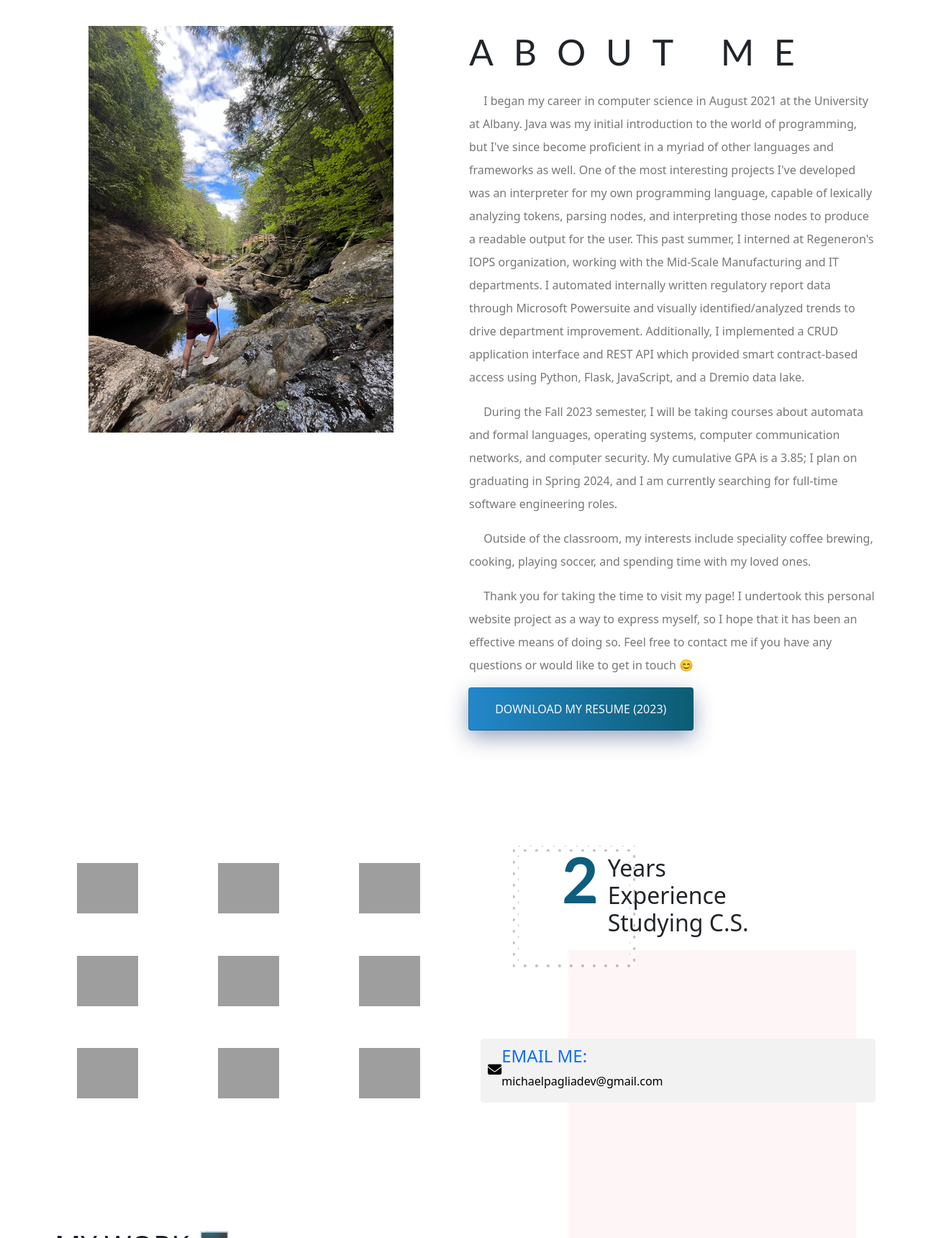
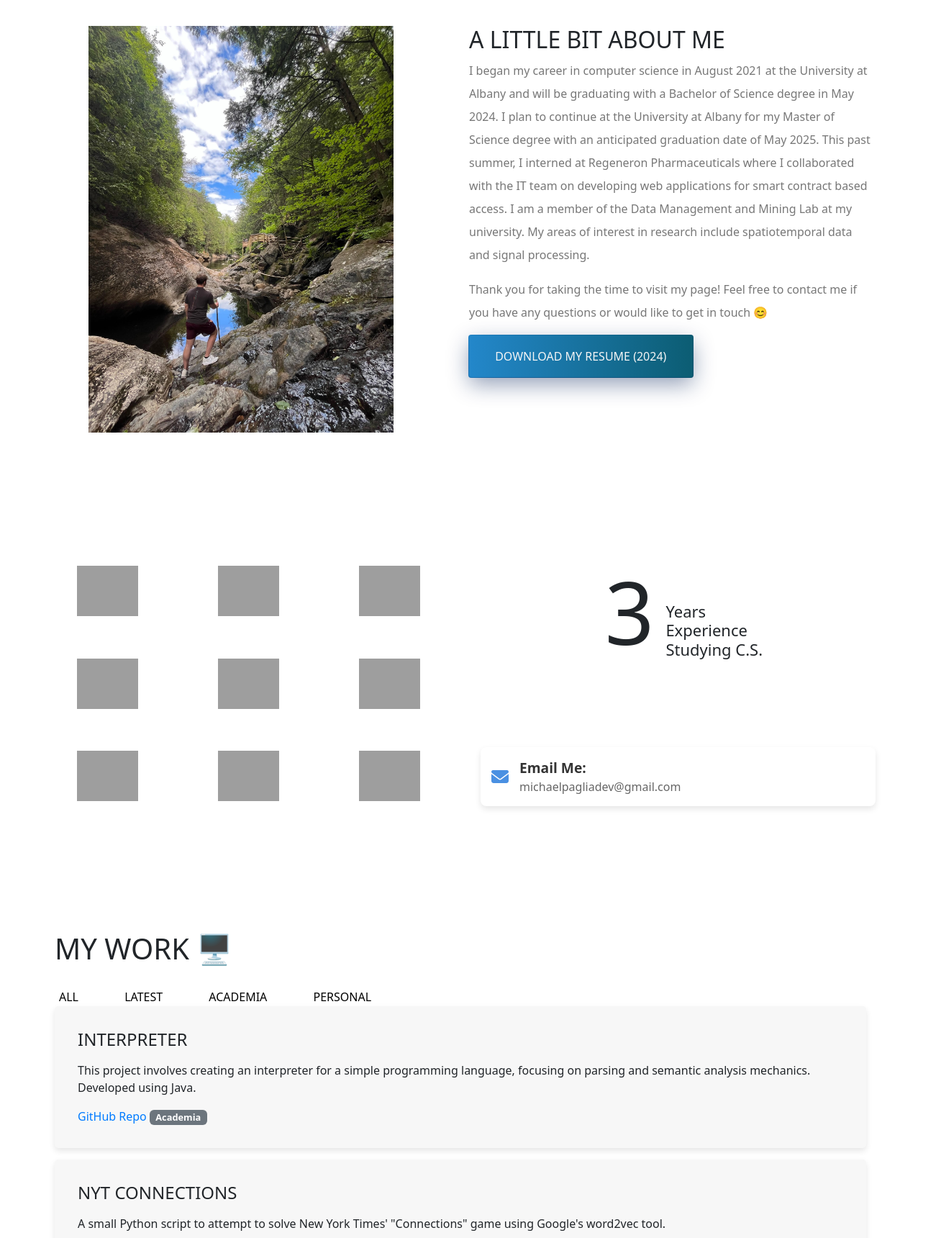
Before and after one commit to michaelpaglia/portfolio-website, a plain HTML site: page index.html in a window 1280 px wide. Shown: the part 1080-2800 px from the top of the page at 72% size, 1308 px wide, since content can reach past the window. Drawn offline with Linux system fonts and the light colour scheme; grey boxes are pictures that could not be loaded; files whose address does not match are found by name.

Commit message:
edit css & fix index

```diff
--- a/css/style.css
+++ b/css/style.css
@@ -37,7 +37,6 @@
 /* Banner Area */
 .site-main .site-banner {
     /* Left hand side image */
-    /* background: url(/images/more\ dots\ better.png) no-repeat; */
     background-position: 20% 100%;
 }
 .site-main .site-banner .headshot-img img {
@@ -122,51 +121,31 @@
 .site-main .brand-area .first-row .col-lg-4 > .single-brand:hover > img {
     filter: brightness(1.15) drop-shadow(1px 8px 30px #b1afaf);
 }
+/* General Styles */
 .site-main .brand-area .experience-area {
     padding-left: 1rem;
 }
-.site-main .brand-area .experience-area span {
+
+.site-main .brand-area .experience-area span,
+.site-main .brand-area .experience-area .email-icon i {
     display: block;
 }
-.site-main .brand-area .experience-area .years-area {
-    background: url(/images/client-info-bg.png) no-repeat 45px 20px;
-    padding: 2rem 0;
-    width: 40rem;
-    height: 18rem;
-    padding-left: 6rem;
-    position: relative;
-}
-.site-main .brand-area .experience-area .bg-panel {
-    position: absolute;
-    left: 450px;top: 300%;
-    background: #e029290a;
-    width: 400px;
-    height: 400px;
-    margin-left: 340px;
-    z-index: -2;
-}
-.site-main .brand-area .experience-area .years-area .years {
-    font: normal bold 84px/40px var(--lato);
-    color: var(--primary-color2);
-    z-index: 2;
-}
-.site-main .brand-area .experience-area .years-area h2 > span {
-    font: normal bold 600 22px/30px var(--lato);
-}
+
+/* Email Area Enhancements */
 .email-area {
     display: flex;
     align-items: center;
-    font: normal bold 20/40px var(--lato);
-    color: black;
-    background-color: #f2f2f2;
-    padding: 10px;
-    border-radius: 5px;
+    background-color: #fff;
+    padding: 15px;
+    border-radius: 8px;
+    box-shadow: 0 4px 8px rgba(0, 0, 0, 0.1);
+    margin-top: 20px;
 }
 
 .email-icon {
     font-size: 1.5em;
-    margin-right: 10px;
-    color: var(--primary-color2); /* Replace with your preferred icon color */
+    margin-right: 15px;
+    color: #4A90E2;
 }
 
 .email-content {
@@ -176,21 +155,37 @@
 
 .email-link {
     text-decoration: none;
-    color: var(--primary-color); /* Replace with your preferred link color */
+    color: #333;
     font-size: 1.2em;
     font-weight: bold;
-    margin-bottom: 5px;
 }
 
 .email-address {
     font-size: 1em;
+    color: #666;
+}
+.site-main .brand-area .experience-area .years-area {
+    display: flex;
+    flex-direction: column;
+    align-items: center;
+    justify-content: center;
+    height: auto;
+    padding: 2rem 0;
 }
 
-/* Responsive Design */
+.site-main .brand-area .experience-area .years-area .years {
+    font-size: 120px;
+    line-height: 1;
+    margin-bottom: 0.5em;
+}
+
+.site-main .brand-area .experience-area .years-area h2 > span {
+    font-size: 22px;
+}
 @media (max-width: 600px) {
     .email-area {
       flex-direction: column;
-      align-items: start;
+      align-items: flex-start;
     }
 }
 /* End Brand Area */
@@ -205,50 +200,48 @@
     border: none;
     font: normal bold 500 16px/130px var(--lato);
     text-transform: uppercase;
-    cursor: pointer; /* Added for better UX */
+    cursor: pointer;
 }
 
 .site-main .project-area .button-group button + button {
-    margin-left: 3rem; /* Adjusted for button spacing */
+    margin-left: 3rem;
 }
 
-/* Style adjustments for list-group to maintain the aesthetics */
 .site-main .project-area .list-group-item {
-    border: none; /* Removing default list-group border */
-    padding: 2rem; /* Providing some padding for spacing */
-    margin-bottom: 1rem; /* Spacing between list items */
-    background-color: #f7f7f7; /* Light background for each item */
-    border-radius: 5px; /* Optional: Adding some border-radius for rounded corners */
-    box-shadow: 0 4px 8px rgba(0,0,0,0.1); /* Adding a subtle shadow for depth */
+    border: none;
+    padding: 2rem;
+    margin-bottom: 1rem;
+    background-color: #f7f7f7;
+    border-radius: 5px;
+    box-shadow: 0 4px 8px rgba(0,0,0,0.1);
 }
 
 .site-main .project-area .list-group-item h4 {
-    margin-bottom: 1rem; /* Spacing between title and description */
+    margin-bottom: 1rem;
 }
 
 .site-main .project-area .list-group-item p {
-    font-size: 1rem; /* Adjusting font size for description */
-    margin-bottom: 1rem; /* Spacing between description and link */
+    font-size: 1rem;
+    margin-bottom: 1rem;
 }
 
 .site-main .project-area .list-group-item a {
-    font-weight: 500; /* Making the link slightly bolder */
-    color: #007bff; /* Adjusting color for visibility, feel free to change */
-    text-decoration: none; /* Removing underline from links */
+    font-weight: 500;
+    color: #007bff;
+    text-decoration: none;
 }
 
 .site-main .project-area .list-group-item .badge {
-    margin-right: 0.5rem; /* Spacing between badges */
-    font-size: 0.8rem; /* Adjusting badge font size */
+    margin-right: 0.5rem;
+    font-size: 0.8rem;
 }
 
 .site-main .project-area .list-group-item:hover {
-    background-color: #eff0f1; /* Slightly changing background on hover for interactive feel */
+    background-color: #eff0f1;
 }
 
-/* If you're using any hover effects on links */
 .site-main .project-area .list-group-item a:hover {
-    text-decoration: underline; /* Adding underline on hover for links */
+    text-decoration: underline;
 }
 /* End Project Area */
 
--- a/index.html
+++ b/index.html
@@ -64,12 +64,6 @@
               <h1 class="text-uppercase">I'm Michael</h1>
               <h4 class="text-uppercase">Undergraduate Computer Science Student</h4>
               <div></div>
-              <div class="site-buttons">
-                <div class="d-flex flex-row flex-wrap">
-                  <a href="mailto:michaelpagliadev@gmail.com">
-                  <button type="button" class="btn button primary-button mr-4 text-uppercase">Send me a message</button></a>
-                </div>
-              </div>
             </div>
             <div class="col-lg-6 col-md-12 headshot-img">
               <!-- RIGHT HAND SIDE IMAGE -->
@@ -92,35 +86,20 @@
 
             <div class="col-lg-6 col-md-12 about-title" id="ABOUT">
               <h2 class="text-uppercase">
-                <span>About Me</span>
+                A little bit about me
               </h2>
               <div class="paragraph.py-4.w-75">
                 <p class="para">
-
+                  I began my career in computer science in August 2021 at the University at Albany and will be graduating with a Bachelor of Science degree in May 2024. I plan to continue at the University at Albany for my Master of Science degree with an anticipated graduation date of May 2025. This past summer, I interned at Regeneron Pharmaceuticals where I collaborated with the IT team on developing web applications for smart contract based access. I am a member of the Data Management and Mining Lab at my university. My areas of interest in research include spatiotemporal data and signal processing.
                 </p>
                 <p class="para">
-                  &emsp; I began my career in computer science in August 2021 at the University at Albany. Java was my initial introduction to the world of programming,
-                  but I've since become proficient in a myriad of other languages and frameworks as well. One of the most interesting projects I've developed was an interpreter for my own programming language, capable
-                  of lexically analyzing tokens, parsing nodes, and interpreting those nodes to produce a readable output for the user. This past summer, I interned at Regeneron's IOPS
-                  organization, working with the Mid-Scale Manufacturing and IT departments. I automated internally written regulatory report data through Microsoft Powersuite and
-                  visually identified/analyzed trends to drive department improvement. Additionally, I implemented a CRUD application interface and REST API which provided smart
-                  contract-based access using Python, Flask, JavaScript, and a Dremio data lake.
-                </p>
-                <p class="para">
-                  &emsp; During the Fall 2023 semester, I will be taking courses about automata and formal languages, operating systems, computer communication networks, and computer security.
-                  My cumulative GPA is a 3.85; I plan on graduating in Spring 2024, and I am currently searching for full-time software engineering roles.
-                </p>
-                <p class="para">
-                  &emsp; Outside of the classroom, my interests include speciality coffee brewing, cooking, playing soccer, and spending time with my loved ones.
-                </p>
-                <p class="para">
-                  &emsp; Thank you for taking the time to visit my page! I undertook this personal website project as a way to express myself, so
-                  I hope that it has been an effective means of doing so. Feel free to contact me if you have any questions or would like to get in touch 😊
+                  Thank you for taking the time to visit my page! Feel free to contact me if you have any questions or would like to get in touch 😊
                 </p>
               </div>
+              <div></div>
               <!-- DOWNLOAD RESUME -->
-              <a href="Michael_Paglia_Resume_October2023.pdf" download="Michael Paglia Resume">
-              <button type="button" class="btn button primary-button text-uppercase">Download my resume (2023) </button></a>
+              <a href="Michael_Paglia_Resume.pdf" download="Michael Paglia Resume">
+              <button type="button" class="btn button primary-button text-uppercase">Download my resume (2024) </button></a>
             </div>
           </div>
         </div>
@@ -183,7 +162,7 @@
             <div class="col-xl-6 col-lg-12 col-md-12">
               <div class="experience-area" id="CONTACT">
                 <div class="d-flex flex-row years-area">
-                  <h2 class="p-3 years">2</h2>
+                  <h2 class="p-3 years">3</h2>
                   <h2>
                     <span>Years</span>
                     <span>Experience</span>
@@ -191,10 +170,10 @@
                   </h2>
                 </div>
                 <div class="d-flex flex-row flex-wrap email-area">
-                  <span><i class="fa-sharp fa-solid fa-envelope" style="font-size: 1.2em;"></i></span>
-                  <div class="email-now">
-                    <a style="text-decoration:none" href="#" class="href text-uppercase h4 font-lato">Email Me:</a>
-                    <span class="font-lato py-2">michaelpagliadev@gmail.com</span>
+                  <span class="email-icon"><i class="fa-sharp fa-solid fa-envelope"></i></span>
+                  <div class="email-content">
+                    <a href="#" class="email-link">Email Me:</a>
+                    <span class="email-address">michaelpagliadev@gmail.com</span>
                   </div>
                 </div>
                 <div class="bg-panel"></div>
```
Also changed, not shown: images/interpreter.png (deleted), images/more dots better.png (deleted), images/os-sim.png (deleted), images/pyspady.png (deleted), images/radixsort-mips.PNG (deleted), images/stack.png (deleted), 4 other files.
